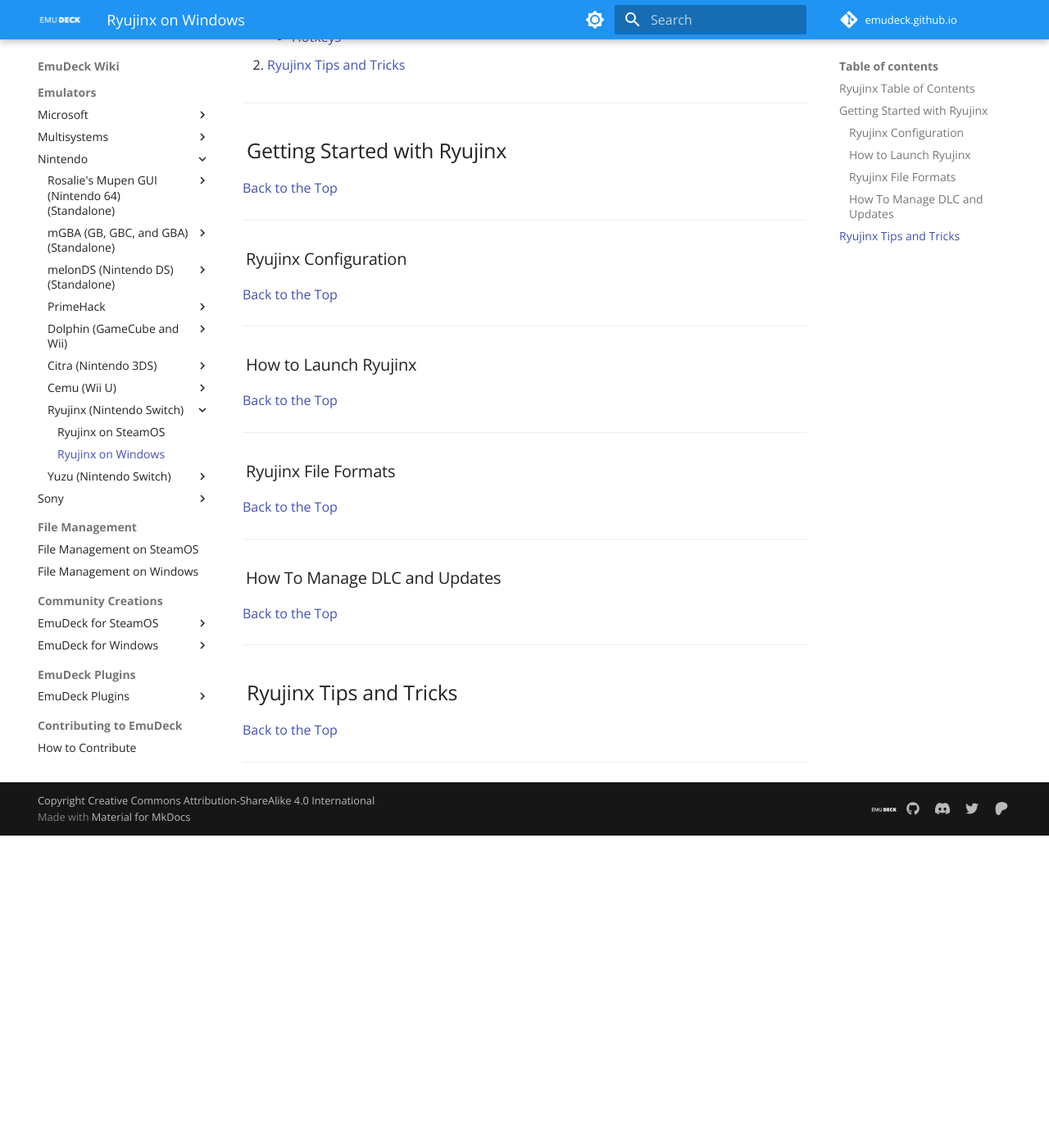
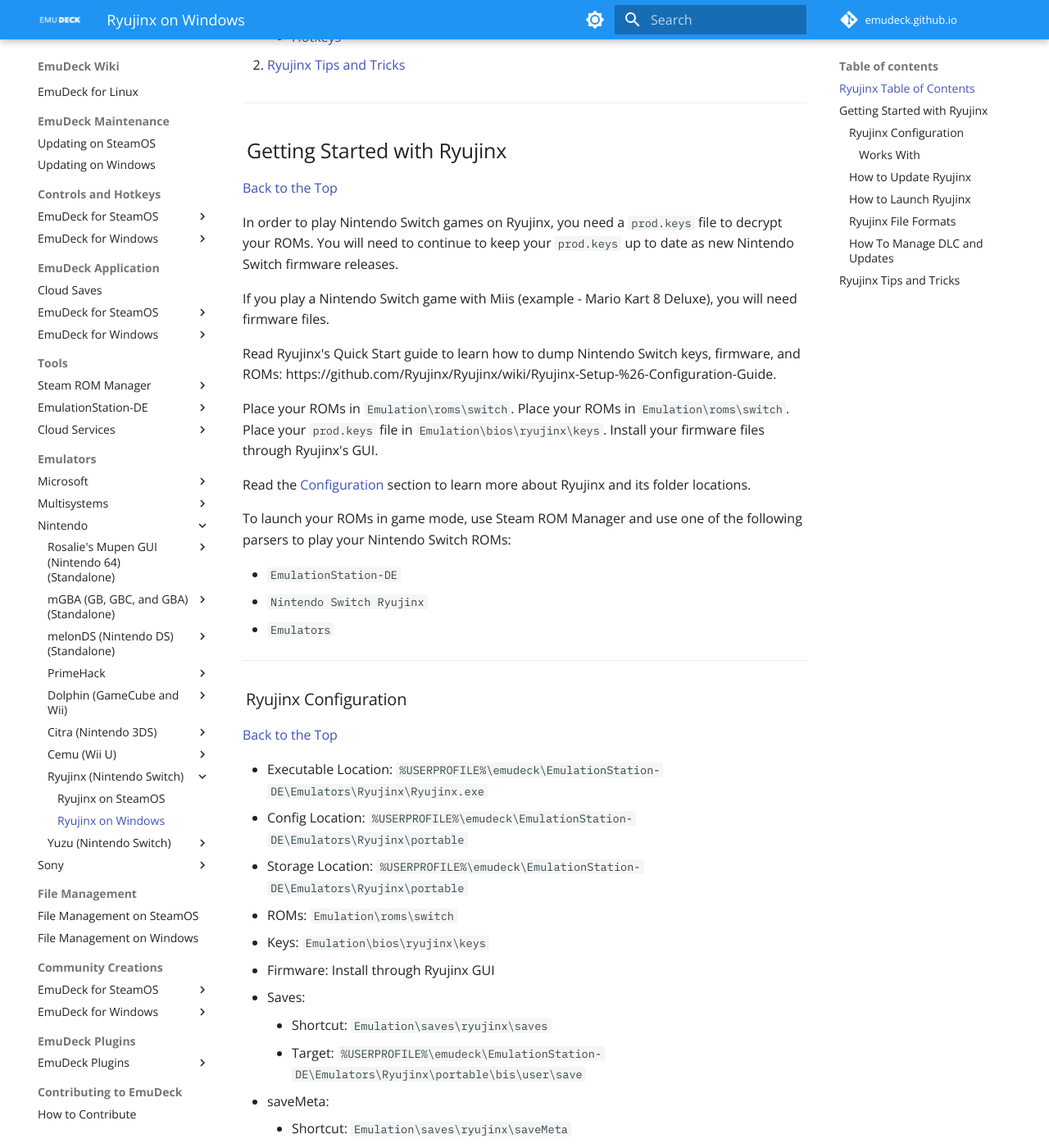
Before and after one commit to EmuDeck/emudeck.github.io, an MkDocs documentation site: the page built from docs/emulators/windows/ryujinx.md, in a window 1280 px wide and 1400 px high, scrolled down 754 px. Shown: the whole window at 82% size. Built offline with MkDocs 1.6.1 and Material for MkDocs 9.7.7, drawn with Linux system fonts in a browser that asks for light colours; comment, search, counter and statistics services are not loaded; before the commit the page ends 1773 px from its top, so only the background shows below that; some of the changed text lies outside the part shown.

Commit message:
Init basic windows info for emulators, clean up emu pages

```diff
--- a/docs/emulators/windows/ryujinx.md
+++ b/docs/emulators/windows/ryujinx.md
@@ -27,20 +27,71 @@
 ## Getting Started with Ryujinx
 [Back to the Top](#ryujinx-table-of-contents)
 
+In order to play Nintendo Switch games on Ryujinx, you need a `prod.keys` file to decrypt your ROMs. You will need to continue to keep your `prod.keys` up to date as new Nintendo Switch firmware releases.
+
+If you play a Nintendo Switch game with Miis (example - Mario Kart 8 Deluxe), you will need firmware files.
+
+Read Ryujinx's Quick Start guide to learn how to dump Nintendo Switch keys, firmware, and ROMs: https://github.com/Ryujinx/Ryujinx/wiki/Ryujinx-Setup-%26-Configuration-Guide.
+
+Place your ROMs in `Emulation\roms\switch`. Place your ROMs in `Emulation\roms\switch`. Place your `prod.keys` file in `Emulation\bios\ryujinx\keys`. Install your firmware files through Ryujinx's GUI.
+
+Read the [Configuration](#ryujinx-configuration) section to learn more about Ryujinx and its folder locations.
+
+To launch your ROMs in game mode, use Steam ROM Manager and use one of the following parsers to play your Nintendo Switch ROMs:
+
+* `EmulationStation-DE`
+* `Nintendo Switch Ryujinx`
+* `Emulators`
+
 ***
 
 ### Ryujinx Configuration
 [Back to the Top](#ryujinx-table-of-contents)
+
+* Executable Location: `%USERPROFILE%\emudeck\EmulationStation-DE\Emulators\Ryujinx\Ryujinx.exe`
+* Config Location: `%USERPROFILE%\emudeck\EmulationStation-DE\Emulators\Ryujinx\portable`
+* Storage Location: `%USERPROFILE%\emudeck\EmulationStation-DE\Emulators\Ryujinx\portable`
+* ROMs: `Emulation\roms\switch`
+* Keys: `Emulation\bios\ryujinx\keys`
+* Firmware: Install through Ryujinx GUI
+* Saves:
+    * Shortcut: `Emulation\saves\ryujinx\saves`
+    * Target: `%USERPROFILE%\emudeck\EmulationStation-DE\Emulators\Ryujinx\portable\bis\user\save`
+* saveMeta:
+    * Shortcut: `Emulation\saves\ryujinx\saveMeta`
+    * Target: `%USERPROFILE%\emudeck\EmulationStation-DE\Emulators\Ryujinx\portable\bis\user\saveMeta`
+
+#### Works With
+* Steam ROM Manager
+* EmulationStation-DE
+
+***
+
+### How to Update Ryujinx
+[Back to the Top](#ryujinx-table-of-contents)
+
 
 ***
 
 ### How to Launch Ryujinx
 [Back to the Top](#ryujinx-table-of-contents)
 
+* Launch `Ryujinx` from the `EmuDeck` folder in the `Start Menu`
+* Launch `Ryujinx.bat` file in `Emulation\tools\launchers`
+* Launch `Ryujinx.exe` in `%USERPROFILE%\emudeck\EmulationStation-DE\Emulators\Ryujinx`
+* Launch the emulator from `Steam` after adding it via the `Emulators` parser in `Steam ROM Manager`
+
 ***
 
 ### Ryujinx File Formats
 [Back to the Top](#ryujinx-table-of-contents)
+
+* .kp
+* .nca
+* .nro
+* .nso
+* .nsp
+* .xci
 
 ***
 
```
Also changed, not shown: docs/emulators/windows/rpcs3.md (+47 -0 lines).
